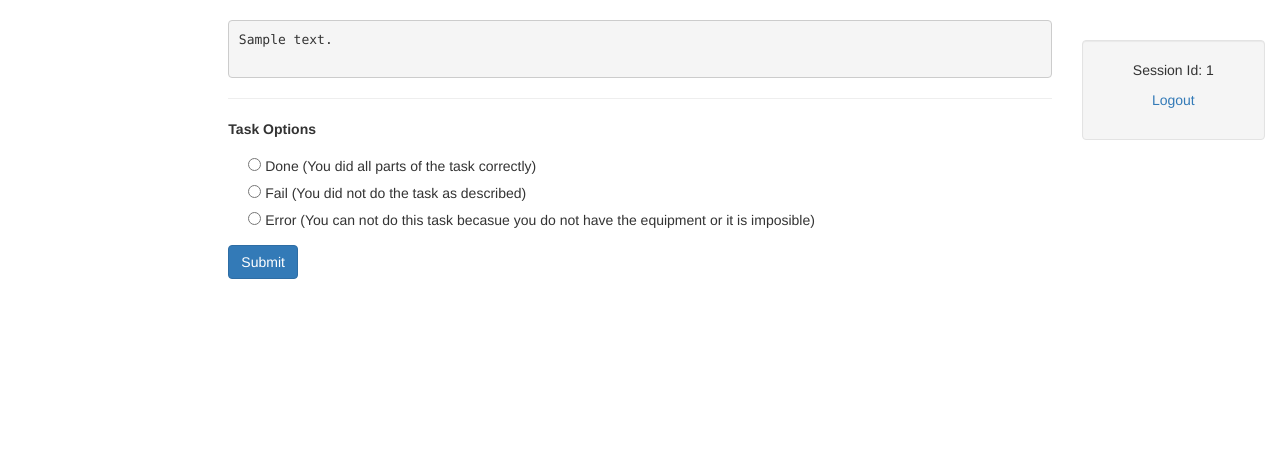
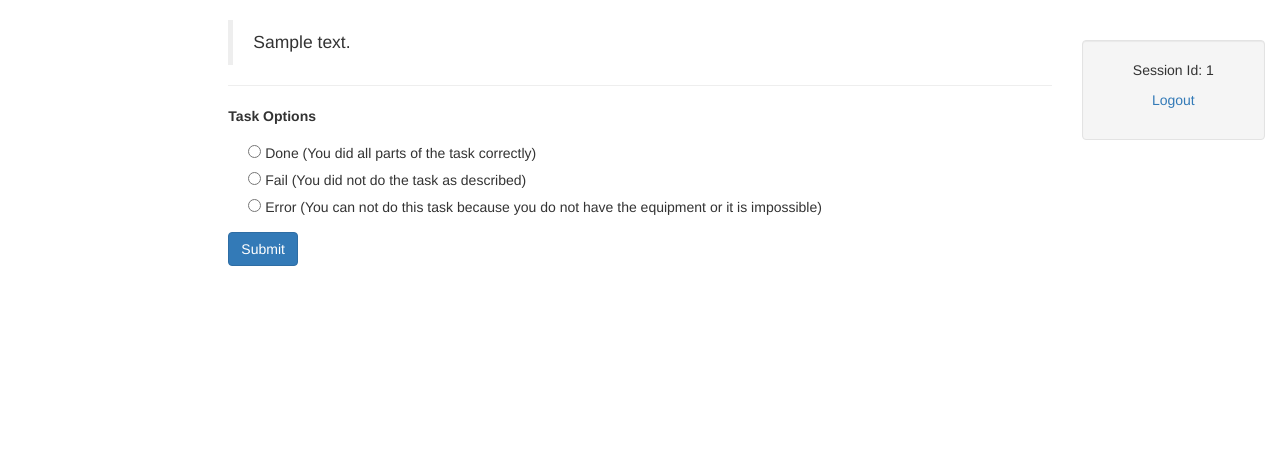
Before and after one commit to kink-dev-lite/bma, a Flask app: template bma/templates/play.html in a window 1280 px wide. Shown: the part 52-522 px from the top of the page. Run offline with Flask 3, Linux system fonts and the light colour scheme; the template is opened without the code that fills it: most values are stand-ins (such as "Sample title", 1, 10 or a date in 2020); parts of the project's set-up code (start-up, migrations or seed data) failed here and were passed over; some libraries are stand-ins or nearby versions.

Commit message:
playing around with text formating

```diff
--- a/bma/templates/play.html
+++ b/bma/templates/play.html
@@ -1,5 +1,6 @@
 <!DOCTYPE html>
 <html lang="en">
+
 <head>
     <title>Task Slave Market</title>
     <meta charset="utf-8">
@@ -16,7 +17,9 @@
         }
 
         /* Set height of the grid so .sidenav can be 100% (adjust as needed) */
-    .row.content {height: 450px}
+        .row.content {
+            height: 450px
+        }
 
         /* Set gray background color and 100% height */
         .sidenav {
@@ -38,10 +41,14 @@
                 height: auto;
                 padding: 15px;
             }
-      .row.content {height:auto;}
+
+            .row.content {
+                height: auto;
+            }
         }
     </style>
 </head>
+
 <body>
 
     <nav class="navbar navbar-inverse">
@@ -62,7 +69,8 @@
                     <li><a href="/wall-of-shame">Wall Of Shame</a></li>
                 </ul>
                 <ul class="nav navbar-nav navbar-right">
-        <li><a href="https://discord.gg/CpK3QvnM"><span class="glyphicon glyphicon-log-in"></span> Discord</a></li>
+                    <li><a href="https://discord.gg/CpK3QvnM"><span class="glyphicon glyphicon-log-in"></span>
+                            Discord</a></li>
                 </ul>
             </div>
         </div>
@@ -73,13 +81,14 @@
             <div class="col-sm-2 sidenav">
             </div>
             <div class="col-sm-8 text-left">
-      <pre>
+                <blockquote class="blockquote">
                     {{ text }}
-      </pre>
+                </blockquote>
                 <hr>
 
                 <link rel="stylesheet" href="https://maxcdn.bootstrapcdn.com/bootstrap/3.3.7/css/bootstrap.min.css">
-<link rel="stylesheet" href="https://maxcdn.bootstrapcdn.com/font-awesome/4.7.0/css/font-awesome.min.css">
+                <link rel="stylesheet"
+                    href="https://maxcdn.bootstrapcdn.com/font-awesome/4.7.0/css/font-awesome.min.css">
                 <form method="post">
                     <div class="form-group">
                         <label for="action" class="control-label">Task Options</label>
@@ -99,7 +108,8 @@
                             <div class="checkbox">
                                 <label class="checkbox">
                                     <input type="radio" name="action" value="err">
-              Error (You can not do this task becasue you do not have the equipment or it is imposible)
+                                    Error (You can not do this task because you do not have the equipment or it is
+                                    impossible)
                                 </label>
                             </div>
                         </div>
@@ -124,4 +134,5 @@
     </footer>
 
 </body>
+
 </html>
```
Lines whose indentation alone changed are shown as unchanged.
